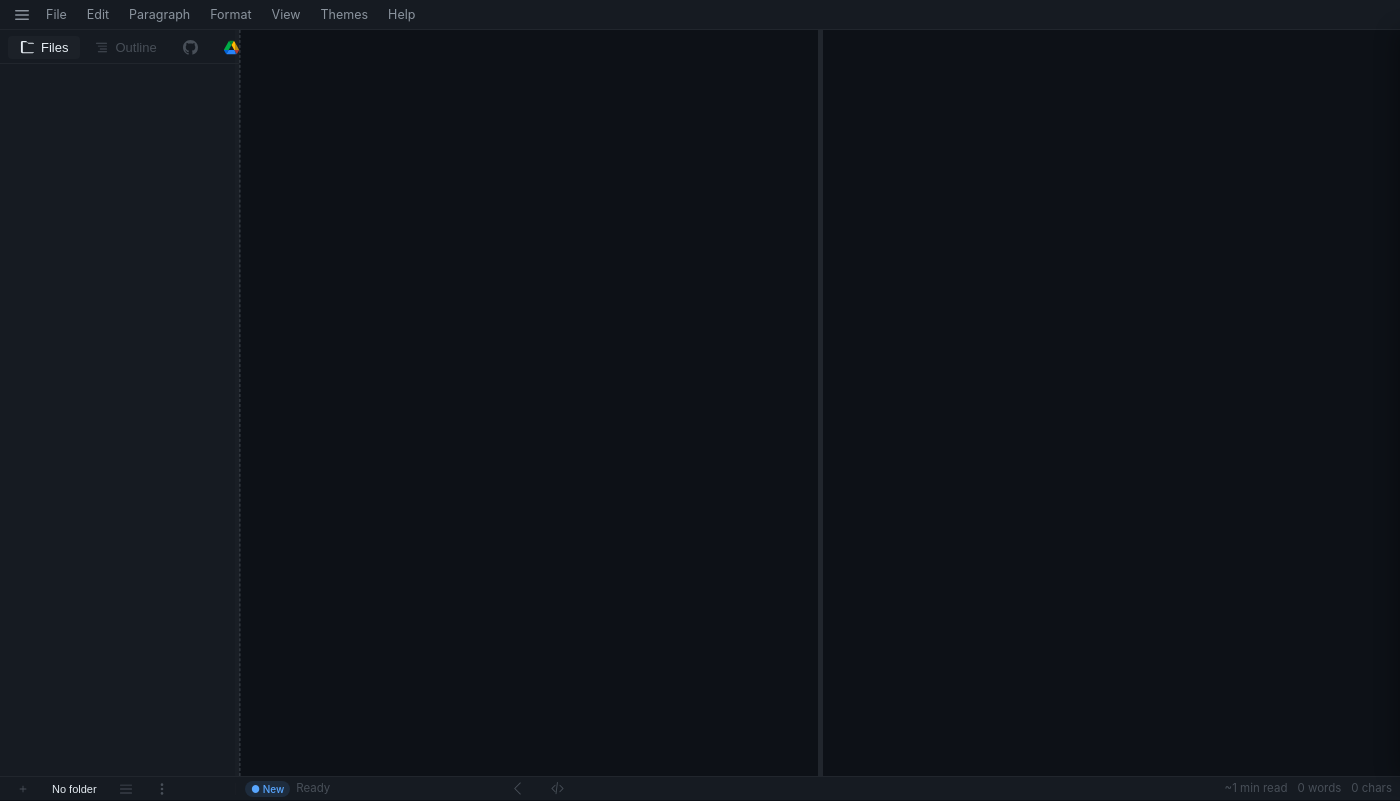
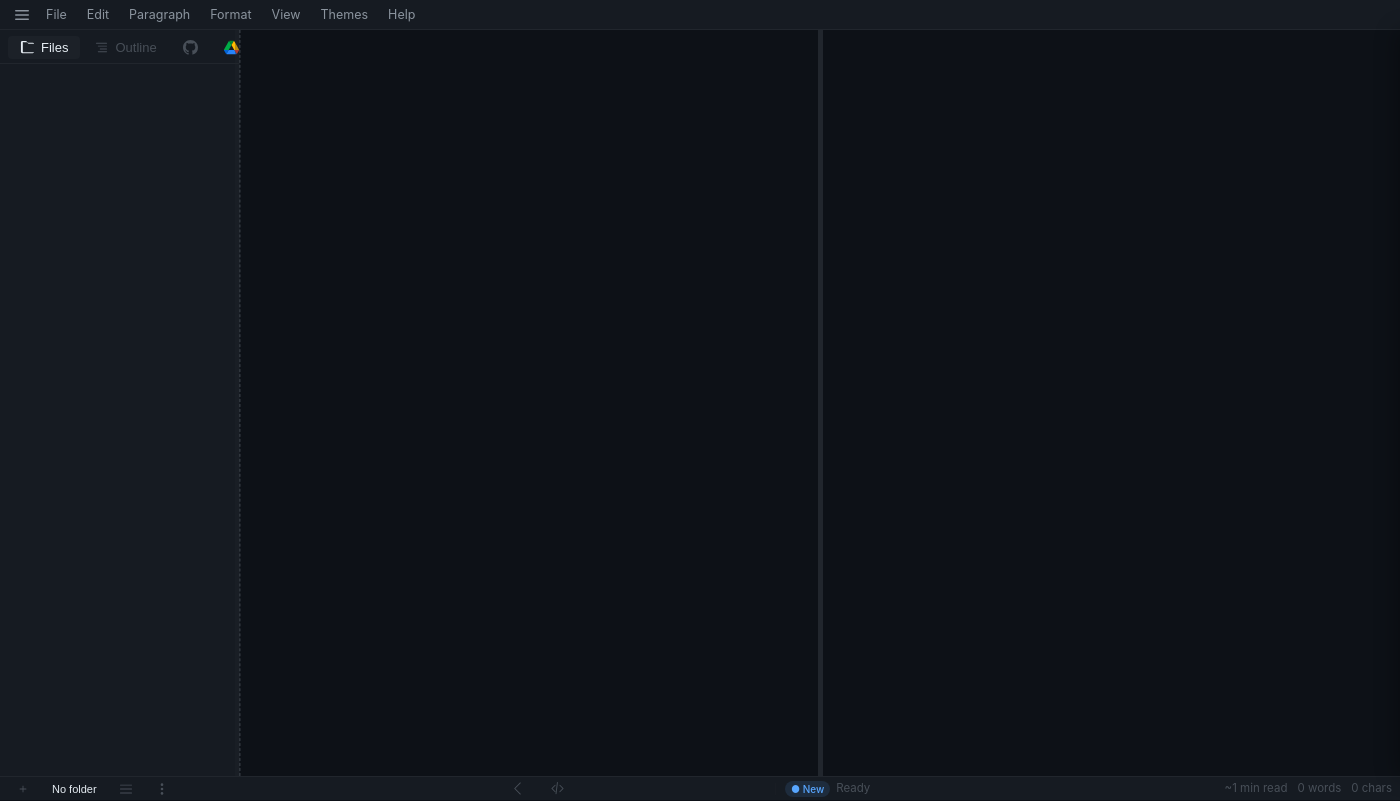
Before and after one commit to omondistep/lectura, an Electron app: page static/index.html in a window 1400 px wide. Drawn offline with nearby package versions, Linux system fonts and the light colour scheme.

Commit message:
Position NORMAL, New, Ready to the right of toggle editor button

```diff
--- a/static/style.css
+++ b/static/style.css
@@ -1890,7 +1890,7 @@ li.tree-file:hover .del-btn,
 
 /* Items after toggle buttons need left margin */
 #btn-bottom-toggle-editor + .status-sep {
-  margin-left: 50px;
+  margin-left: 590px;
 }
 .statusbar-toggle-btn:hover {
   background: var(--bg-hover);
```
